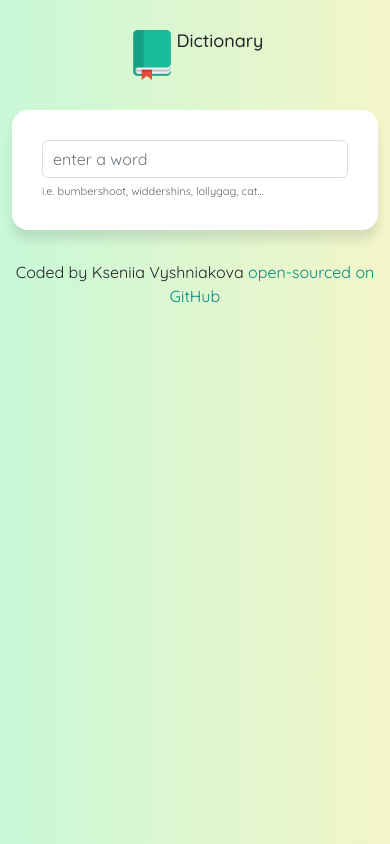
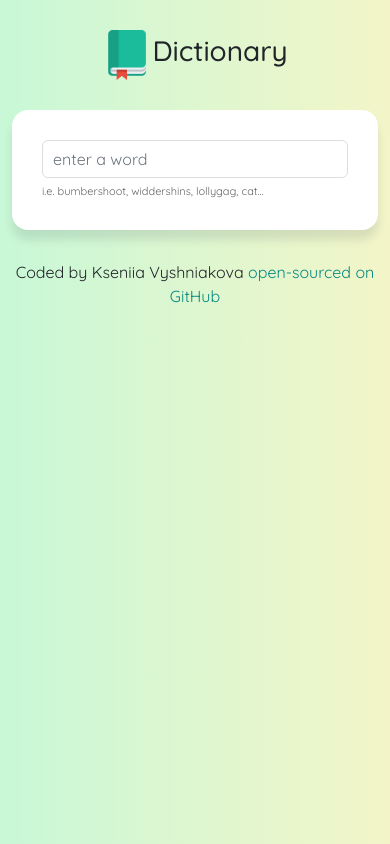
Before and after one commit to KseniiaVyshniakova/dictionary-project, a React (Create React App) app: page / in a window 390 px wide. Built offline with nearby package versions, Linux system fonts and the light colour scheme.

Commit message:
Update App.css

```diff
--- a/src/App.css
+++ b/src/App.css
@@ -40,9 +40,10 @@ a:hover {
 
 @media (max-width: 412px) {
   .App-header h1 {
-    font-size: 18px;
+    font-size: 28px;
+    line-height: 1.5;
     }
     .App-logo {
-     width: 60px;
+     width: 50px;
     }
 }
```
